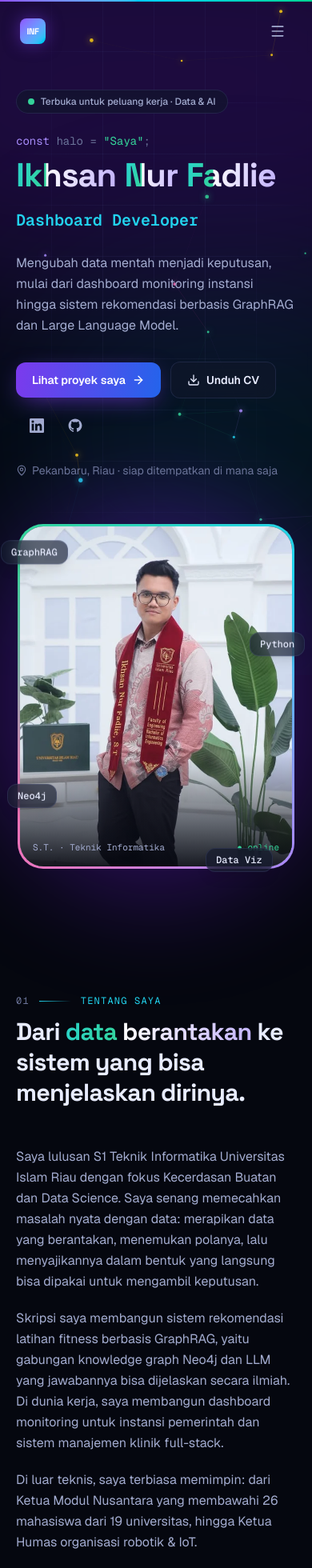
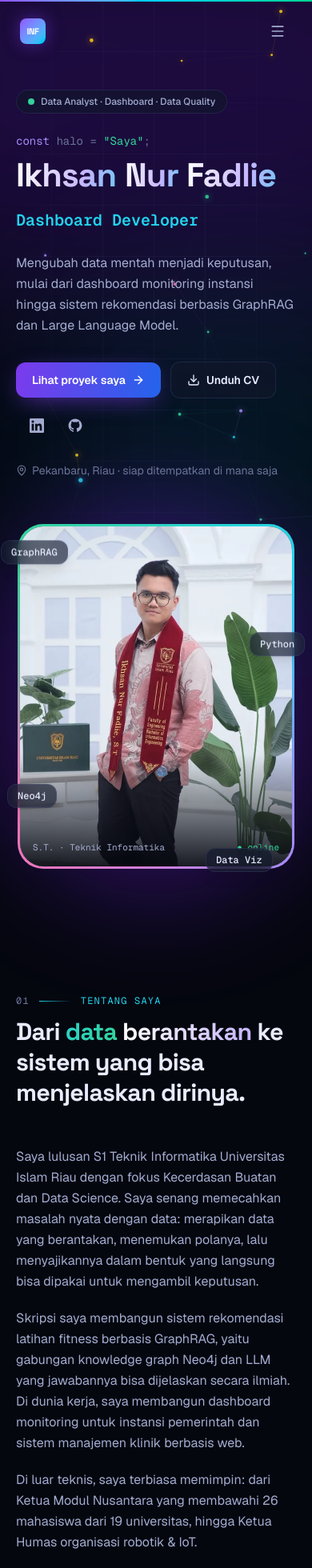
Before and after one commit to Ikhsanfadlie17/portofolio-web, a Next.js app: page / in a window 390 px wide. Shown: the top 1960 px of the page at 80% size. Built offline with nearby package versions, Linux system fonts and the light colour scheme.

Commit message:
Perbaiki tampilan HP dan animasi pembuka; samakan isi dengan CV (fokus Data Analyst, klinik berbasis web, tanpa Power BI)

```diff
--- a/src/app/globals.css
+++ b/src/app/globals.css
@@ -40,6 +40,8 @@ html {
   scroll-padding-top: 88px;
   background: var(--bg);
   color-scheme: dark;
+  /* body overflow-x saja tidak cukup di HP: elemen dekorasi melebarkan layout viewport */
+  overflow-x: clip;
 }
 
 body {
@@ -167,7 +169,22 @@ body {
   box-shadow: 0 12px 40px -6px rgba(34, 211, 238, 0.6);
 }
 
+/* Animasi masuk Hero dengan CSS, supaya teks langsung tampil tanpa menunggu JavaScript selesai dimuat */
+.masuk-naik {
+  animation: masuk-naik 0.7s cubic-bezier(0.22, 1, 0.36, 1) both;
+}
+@keyframes masuk-naik {
+  from { opacity: 0; transform: translateY(16px); }
+}
+.masuk-kata {
+  display: inline-block;
+  animation: masuk-kata 0.8s cubic-bezier(0.22, 1, 0.36, 1) both;
+}
+@keyframes masuk-kata {
+  from { opacity: 0; transform: translateY(40px) rotateX(-80deg); filter: blur(10px); }
+}
+
 @media (prefers-reduced-motion: reduce) {
   html { scroll-behavior: auto; }
-  .text-gradient, .ring-spin, .marquee-track, .caret { animation: none; }
+  .text-gradient, .ring-spin, .marquee-track, .caret, .masuk-naik, .masuk-kata { animation: none; }
 }
--- a/src/components/Hero.tsx
+++ b/src/components/Hero.tsx
@@ -56,61 +56,49 @@ export default function Hero() {
     <section id="beranda" className="relative flex min-h-[100svh] items-center pt-28 pb-16">
       <div className="mx-auto grid w-full max-w-6xl items-center gap-14 px-5 lg:grid-cols-[1.25fr_1fr]">
         <motion.div style={{ opacity: opac }}>
-          <motion.div
-            initial={{ opacity: 0, y: 10 }}
-            animate={{ opacity: 1, y: 0 }}
-            transition={{ duration: 0.6 }}
-            className="glass mb-6 inline-flex items-center gap-2 rounded-full px-3.5 py-1.5 text-xs font-medium text-ink-soft"
-          >
+          <div className="masuk-naik glass mb-6 inline-flex items-center gap-2 rounded-full px-3.5 py-1.5 text-xs font-medium text-ink-soft">
             <span className="relative flex h-2 w-2">
               <span className="absolute inline-flex h-full w-full animate-ping rounded-full bg-emerald opacity-75" />
               <span className="relative inline-flex h-2 w-2 rounded-full bg-emerald" />
             </span>
-            Terbuka untuk peluang kerja · Data & AI
-          </motion.div>
+            Data Analyst · Dashboard · Data Quality
+          </div>
 
           <p className="mb-3 font-mono text-sm text-ink-faint">
             <span className="text-violet">const</span> halo = <span className="text-emerald">&quot;Saya&quot;</span>;
           </p>
 
-          <h1 className="font-display text-[clamp(2.6rem,7vw,5rem)] leading-[1.02] font-bold tracking-tight">
+          <h1
+            aria-label={profil.nama}
+            className="font-display text-[clamp(2.6rem,7vw,5rem)] leading-[1.02] font-bold tracking-tight"
+          >
             {kataNama.map((kata, k) => (
-              <motion.span
+              <span
                 key={k}
-                className="text-gradient mr-[0.25em] inline-block whitespace-nowrap"
-                initial={{ opacity: 0, y: 40, rotateX: -80, filter: "blur(10px)" }}
-                animate={{ opacity: 1, y: 0, rotateX: 0, filter: "blur(0px)" }}
-                transition={{ delay: 0.15 + k * 0.14, duration: 0.8, ease: [0.22, 1, 0.36, 1] }}
+                aria-hidden="true"
+                className="masuk-kata text-gradient mr-[0.25em] whitespace-nowrap"
+                style={{ animationDelay: `${0.1 + k * 0.12}s` }}
               >
                 {kata}
-              </motion.span>
+              </span>
             ))}
           </h1>
 
-          <motion.p
-            initial={{ opacity: 0 }}
-            animate={{ opacity: 1 }}
-            transition={{ delay: 0.9 }}
-            className="mt-5 h-9 font-display text-[clamp(1.25rem,3vw,1.75rem)] font-semibold text-ink"
+          <p
+            className="masuk-naik mt-5 h-9 font-display text-[clamp(1.25rem,3vw,1.75rem)] font-semibold text-ink"
+            style={{ animationDelay: "0.45s" }}
           >
             <MesinKetik kata={profil.peran} />
-          </motion.p>
+          </p>
 
-          <motion.p
-            initial={{ opacity: 0, y: 16 }}
-            animate={{ opacity: 1, y: 0 }}
-            transition={{ delay: 1.05, duration: 0.7 }}
-            className="mt-5 max-w-xl text-base leading-relaxed text-ink-soft sm:text-lg"
+          <p
+            className="masuk-naik mt-5 max-w-xl text-base leading-relaxed text-ink-soft sm:text-lg"
+            style={{ animationDelay: "0.55s" }}
           >
             {profil.tagline}
-          </motion.p>
+          </p>
 
-          <motion.div
-            initial={{ opacity: 0, y: 16 }}
-            animate={{ opacity: 1, y: 0 }}
-            transition={{ delay: 1.2, duration: 0.7 }}
-            className="mt-8 flex flex-wrap items-center gap-3"
-          >
+          <div className="masuk-naik mt-8 flex flex-wrap items-center gap-3" style={{ animationDelay: "0.65s" }}>
             <Magnet>
               <a
                 href="#proyek"
@@ -139,16 +127,11 @@ export default function Hero() {
                 <IkonGithub />
               </a>
             </div>
-          </motion.div>
+          </div>
 
-          <motion.p
-            initial={{ opacity: 0 }}
-            animate={{ opacity: 1 }}
-            transition={{ delay: 1.4 }}
-            className="mt-6 inline-flex items-center gap-1.5 text-sm text-ink-faint"
-          >
+          <p className="masuk-naik mt-6 inline-flex items-center gap-1.5 text-sm text-ink-faint" style={{ animationDelay: "0.75s" }}>
             <MapPin size={14} /> {profil.lokasi}
-          </motion.p>
+          </p>
         </motion.div>
 
         <motion.div
--- a/src/components/Kontak.tsx
+++ b/src/components/Kontak.tsx
@@ -32,8 +32,8 @@ export default function Kontak() {
                 Punya data yang perlu <span className="text-gradient">dijadikan keputusan?</span>
               </h2>
               <p className="relative mx-auto mt-5 max-w-xl text-ink-soft sm:text-lg">
-                Saya terbuka untuk posisi Data Analyst, Data Scientist, dan AI Engineer, baik penuh waktu maupun
-                proyek. Siap ditempatkan di mana saja.
+                Saya terbuka untuk posisi Data Analyst, baik penuh waktu maupun proyek. Siap ditempatkan di mana
+                saja.
               </p>
 
               <div className="relative mt-9 flex flex-wrap items-center justify-center gap-3">
--- a/src/data/profil.ts
+++ b/src/data/profil.ts
@@ -17,7 +17,7 @@ export const profil = {
   fotoAvatar: "/img/foto-avatar.webp",
   tentang: [
     "Saya lulusan S1 Teknik Informatika Universitas Islam Riau dengan fokus Kecerdasan Buatan dan Data Science. Saya senang memecahkan masalah nyata dengan data: merapikan data yang berantakan, menemukan polanya, lalu menyajikannya dalam bentuk yang langsung bisa dipakai untuk mengambil keputusan.",
-    "Skripsi saya membangun sistem rekomendasi latihan fitness berbasis GraphRAG, yaitu gabungan knowledge graph Neo4j dan LLM yang jawabannya bisa dijelaskan secara ilmiah. Di dunia kerja, saya membangun dashboard monitoring untuk instansi pemerintah dan sistem manajemen klinik full-stack.",
+    "Skripsi saya membangun sistem rekomendasi latihan fitness berbasis GraphRAG, yaitu gabungan knowledge graph Neo4j dan LLM yang jawabannya bisa dijelaskan secara ilmiah. Di dunia kerja, saya membangun dashboard monitoring untuk instansi pemerintah dan sistem manajemen klinik berbasis web.",
     "Di luar teknis, saya terbiasa memimpin: dari Ketua Modul Nusantara yang membawahi 26 mahasiswa dari 19 universitas, hingga Ketua Humas organisasi robotik & IoT.",
   ],
 };
@@ -134,7 +134,7 @@ export const proyek: Proyek[] = [
     kategori: "Data Analytics · Dashboard · Data Quality",
     ringkas:
       "Web app 9 halaman untuk Lembaga Pemeriksa Halal BSPJI Pekanbaru: memantau ±130 pengajuan sertifikasi halal di sepanjang alur SIHALAL, dari SPK sampai Sertifikat Halal terbit, lengkap dengan giliran auditor, kalender audit, dan laporan triwulan.",
-    periode: "Oktober 2026 – sekarang",
+    periode: "September 2026 – sekarang",
     peran: "Data Analyst Intern · BSPJI Pekanbaru",
     warna: "cyan",
     stack: ["Google Apps Script", "Google Sheets", "JavaScript", "Leaflet", "clasp", "Python", "Data Quality"],
@@ -260,8 +260,8 @@ export const proyek: Proyek[] = [
   },
   {
     slug: "sistem-klinik",
-    judul: "Sistem Manajemen Klinik Full-Stack",
-    kategori: "Full-Stack · Backend · Dashboard Analitik",
+    judul: "Sistem Manajemen Klinik Berbasis Web",
+    kategori: "Backend · Next.js · Dashboard Analitik",
     ringkas:
       "Aplikasi web manajemen klinik dengan stok obat real-time, analisis data pasien, dan dashboard analitik untuk keputusan operasional.",
     periode: "Mei – Juli 2025",
@@ -277,7 +277,7 @@ export const proyek: Proyek[] = [
       "Pengambilan keputusan operasional belum didukung data.",
     ],
     pendekatan: [
-      { judul: "Arsitektur full-stack Next.js", isi: "Merancang dan membangun sistem manajemen klinik berbasis web dengan pembagian peran backend dan frontend yang terstruktur." },
+      { judul: "Backend Next.js", isi: "Membangun sistem manajemen klinik berbasis web dalam tim dua orang, dengan tanggung jawab utama pada sisi backend dan pembagian peran backend–frontend yang jelas." },
       { judul: "Modul stok obat", isi: "Mengembangkan pencatatan obat masuk dan keluar secara real-time." },
       { judul: "Analisis data pasien", isi: "Membangun fitur analisis tanggal kunjungan dan riwayat pembelian obat." },
       { judul: "Dashboard analitik", isi: "Visualisasi grafik real-time untuk mendukung keputusan operasional klinik." },
@@ -352,7 +352,7 @@ export const keahlian = [
   {
     kelompok: "Data Analytics",
     ikon: "chart",
-    item: ["Data Analysis", "Data Cleaning", "Data Visualization", "Microsoft Excel", "Google Sheets", "Power BI"],
+    item: ["Data Analysis", "Data Cleaning", "Data Visualization", "Microsoft Excel", "Google Sheets", "Dashboard & KPI"],
   },
   {
     kelompok: "Pemrograman",
@@ -377,7 +377,7 @@ export const softSkill = [
 
 export const marquee = [
   "Python", "Neo4j", "LangChain", "OpenAI", "Next.js", "TypeScript", "SQL", "Cypher", "Flask",
-  "Google Apps Script", "Chart.js", "Power BI", "Excel", "Streamlit", "Git", "Machine Learning", "GraphRAG",
+  "Google Apps Script", "Chart.js", "Excel", "Streamlit", "Git", "Machine Learning", "GraphRAG",
 ];
 
 export const pendidikan = [
@@ -432,7 +432,7 @@ export const organisasi = [
     peran: "Ketua Modul Nusantara",
     tempat: "Pertukaran Mahasiswa Merdeka · UGM",
     periode: "Feb – Jun 2024",
-    isi: "Memimpin 26 mahasiswa dari 19 universitas dan 13 provinsi dalam kegiatan kebhinekaan, inspirasi, refleksi, dan kontribusi sosial.",
+    isi: "Memimpin 26 mahasiswa dari 19 universitas dan 13 provinsi dalam kegiatan kebinekaan, inspirasi, refleksi, dan kontribusi sosial.",
   },
   {
     peran: "Ketua Humas",
```
